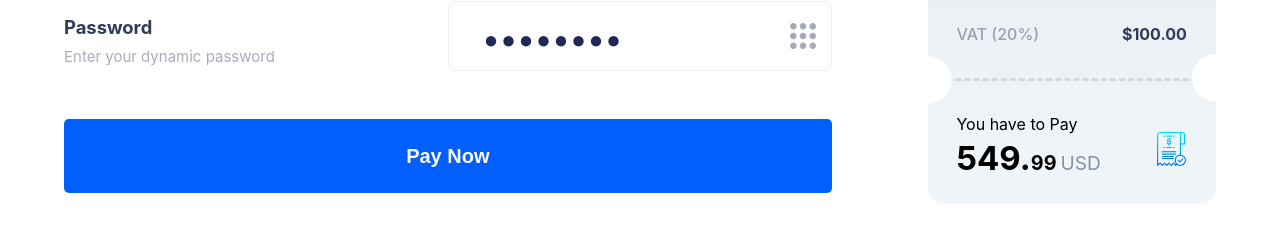
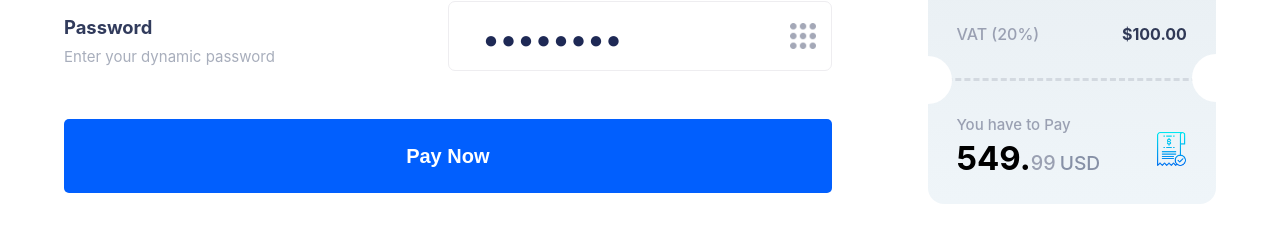
Before and after one commit to dotunlonge/Card-Payment-Interface, a Next.js app: page / in a window 1280 px wide. Shown: the part 579-804 px from the top of the page. Built offline with nearby package versions, Linux system fonts and the light colour scheme.

Commit message:
Update main.scss

```diff
--- a/styles/main.scss
+++ b/styles/main.scss
@@ -201,6 +201,7 @@ label{
   border: 0;
   cursor: pointer;
   transition: 300ms;
+  outline: none;
   &:hover{
     background: #1d2a54;
   }
@@ -381,7 +382,7 @@ label{
     height: 2.25em;
     float: right;
   }
-  label{
+  span{
     font-weight: 500;
     color: #9aa0b2;
     font-size: 15px;
```
